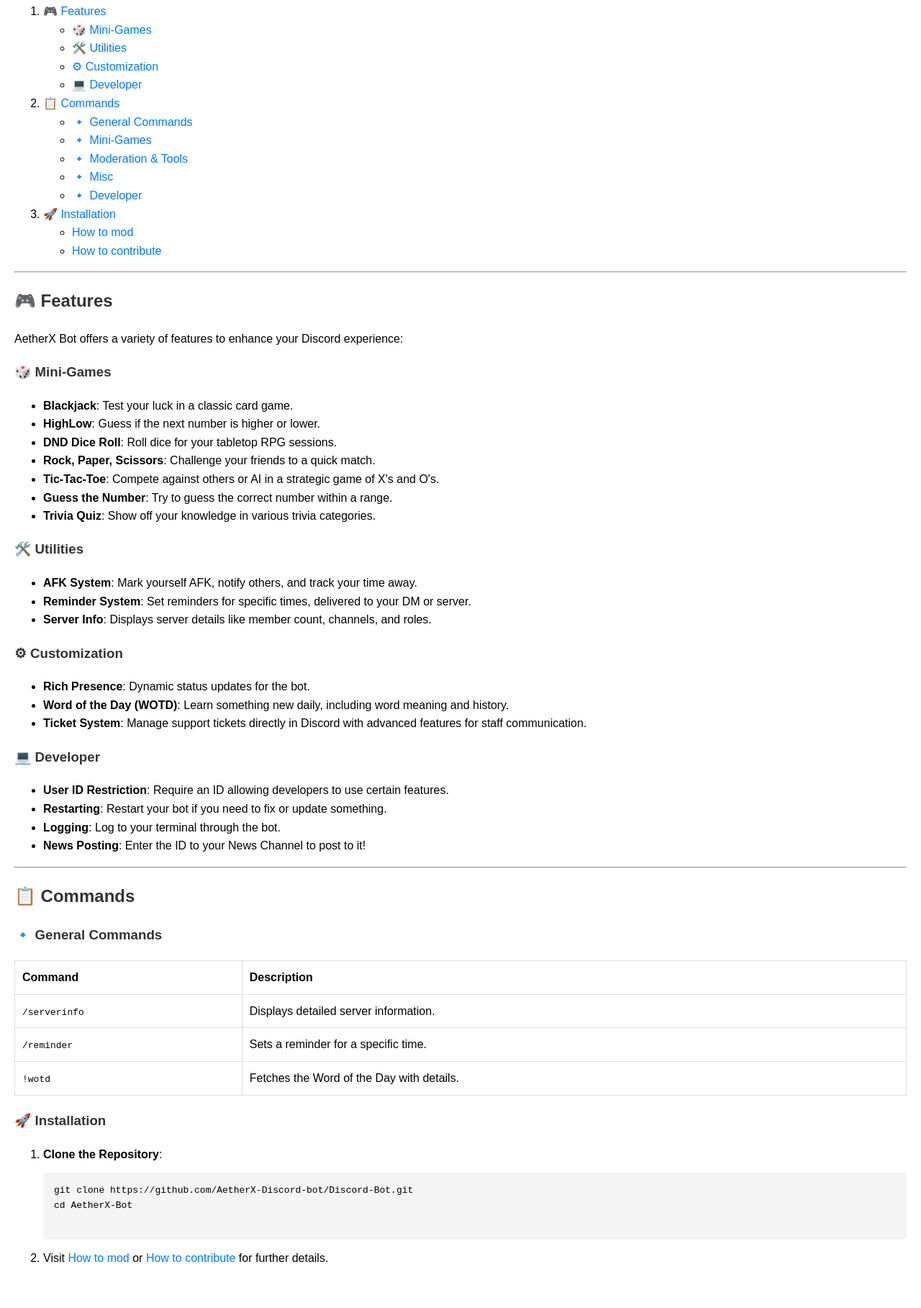
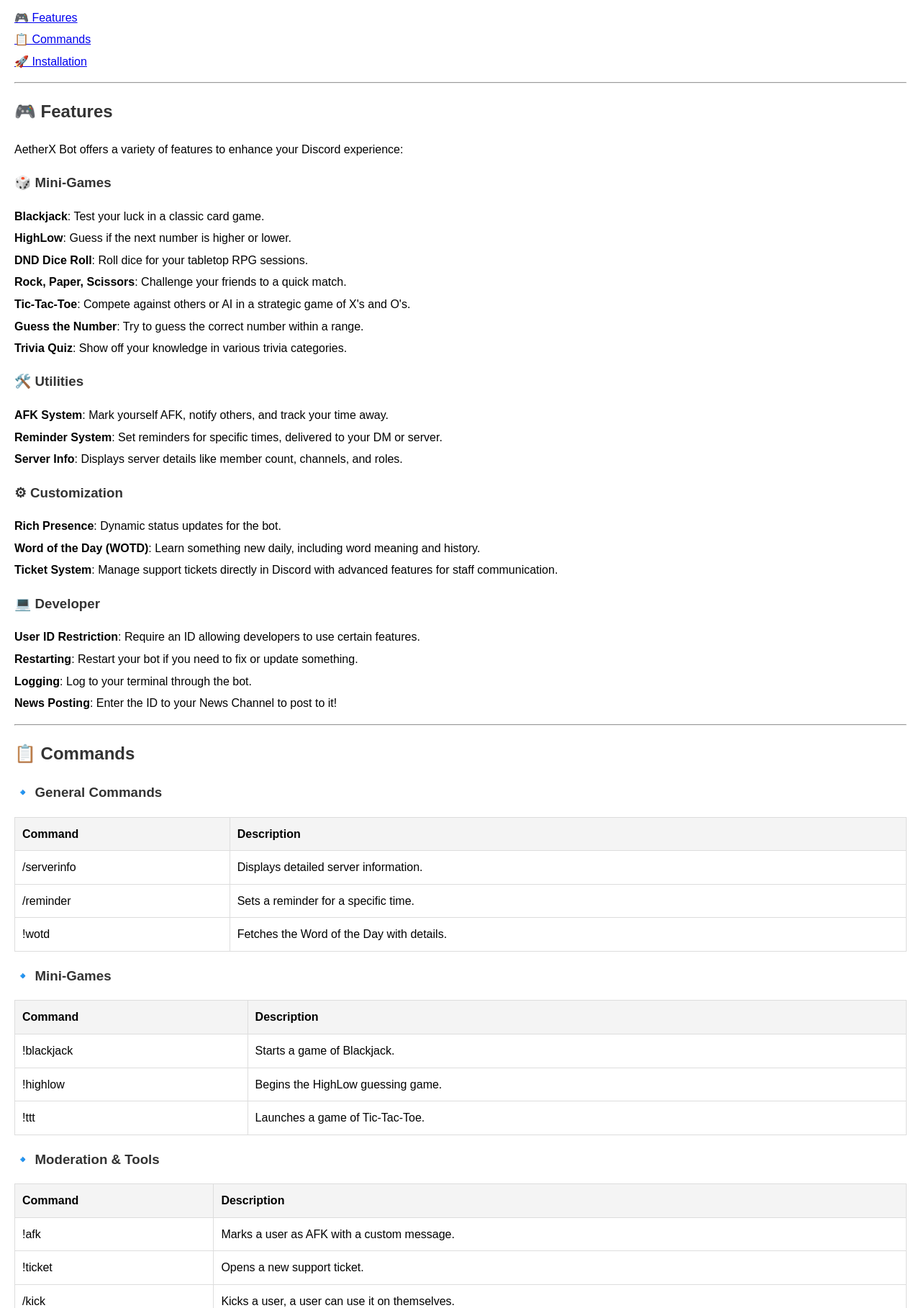
Before and after one commit to AetherX-Discord-bot/aether-x.org, a plain HTML site: page index.html in a window 1280 px wide. Shown: the part 983-2800 px from the top of the page at 72% size. Before the commit the page ends 2763 px from the top, so only its background shows below. Drawn offline with Linux system fonts and the light colour scheme.

Commit message:
Update index.html
Signed-off-by: lmutt090 <lucas-mutter@outlook.com>

```diff
--- a/index.html
+++ b/index.html
@@ -13,17 +13,23 @@
         h1, h2, h3 {
             color: #333;
         }
-        a {
-            color: #007bff;
-            text-decoration: none;
+        pre {
+            background: #f4f4f4;
+            padding: 15px;
+            border-radius: 5px;
+            overflow: auto;
         }
-        a:hover {
-            text-decoration: underline;
+        ul {
+            list-style-type: none;
+            padding: 0;
+        }
+        ul li {
+            margin: 5px 0;
         }
         table {
             width: 100%;
             border-collapse: collapse;
-            margin: 20px 0;
+            margin: 10px 0;
         }
         table, th, td {
             border: 1px solid #ddd;
@@ -32,15 +38,8 @@
             padding: 10px;
             text-align: left;
         }
-        pre {
-            background: #f4f4f4;
-            padding: 15px;
-            border-radius: 5px;
-        }
-        .image {
-            display: flex;
-            justify-content: center;
-            margin: 20px 0;
+        th {
+            background-color: #f4f4f4;
         }
     </style>
 </head>
@@ -49,51 +48,28 @@
     <p><em>A multipurpose Discord bot packed with mini-games, utilities, and fun!</em></p>
 
     <hr>
-
     <h2>Bot Code Information</h2>
-    <div class="image">
-        <img src="https://repobeats.axiom.co/api/embed/30ea3e4e18bb961e59d4b35e9aee27d17e5505d5.svg" alt="Repobeats analytics image">
-    </div>
+    <p>
+        <img src="https://repobeats.axiom.co/api/embed/30ea3e4e18bb961e59d4b35e9aee27d17e5505d5.svg" alt="Repobeats analytics">
+    </p>
     <h3>Lucas's Fork</h3>
-    <div class="image">
-        <img src="https://repobeats.axiom.co/api/embed/3dceb6b21d392620b80257f2da42bf06b915356a.svg" alt="Repobeats analytics image">
-    </div>
+    <p>
+        <img src="https://repobeats.axiom.co/api/embed/3dceb6b21d392620b80257f2da42bf06b915356a.svg" alt="Repobeats analytics">
+    </p>
 
     <hr>
-
     <h2>Table of Contents</h2>
-    <ol>
-        <li><a href="#features">🎮 Features</a>
-            <ul>
-                <li><a href="#mini-games">🎲 Mini-Games</a></li>
-                <li><a href="#utilities">🛠️ Utilities</a></li>
-                <li><a href="#customization">⚙ Customization</a></li>
-                <li><a href="#developer">💻 Developer</a></li>
-            </ul>
-        </li>
-        <li><a href="#commands">📋 Commands</a>
-            <ul>
-                <li><a href="#general-commands">🔹 General Commands</a></li>
-                <li><a href="#mini-games-1">🔹 Mini-Games</a></li>
-                <li><a href="#moderation-tools">🔹 Moderation & Tools</a></li>
-                <li><a href="#misc">🔹 Misc</a></li>
-                <li><a href="#developer-1">🔹 Developer</a></li>
-            </ul>
-        </li>
-        <li><a href="#installation">🚀 Installation</a>
-            <ul>
-                <li><a href="./modification.md/#-setup">How to mod</a></li>
-                <li><a href="./modification.md/#-contributing">How to contribute</a></li>
-            </ul>
-        </li>
-    </ol>
+    <ul>
+        <li><a href="#features">🎮 Features</a></li>
+        <li><a href="#commands">📋 Commands</a></li>
+        <li><a href="#installation">🚀 Installation</a></li>
+    </ul>
 
     <hr>
-
     <h2 id="features">🎮 Features</h2>
     <p>AetherX Bot offers a variety of features to enhance your Discord experience:</p>
 
-    <h3 id="mini-games">🎲 Mini-Games</h3>
+    <h3>🎲 Mini-Games</h3>
     <ul>
         <li><strong>Blackjack</strong>: Test your luck in a classic card game.</li>
         <li><strong>HighLow</strong>: Guess if the next number is higher or lower.</li>
@@ -104,21 +80,21 @@
         <li><strong>Trivia Quiz</strong>: Show off your knowledge in various trivia categories.</li>
     </ul>
 
-    <h3 id="utilities">🛠️ Utilities</h3>
+    <h3>🛠️ Utilities</h3>
     <ul>
         <li><strong>AFK System</strong>: Mark yourself AFK, notify others, and track your time away.</li>
         <li><strong>Reminder System</strong>: Set reminders for specific times, delivered to your DM or server.</li>
         <li><strong>Server Info</strong>: Displays server details like member count, channels, and roles.</li>
     </ul>
 
-    <h3 id="customization">⚙ Customization</h3>
+    <h3>⚙ Customization</h3>
     <ul>
         <li><strong>Rich Presence</strong>: Dynamic status updates for the bot.</li>
         <li><strong>Word of the Day (WOTD)</strong>: Learn something new daily, including word meaning and history.</li>
         <li><strong>Ticket System</strong>: Manage support tickets directly in Discord with advanced features for staff communication.</li>
     </ul>
 
-    <h3 id="developer">💻 Developer</h3>
+    <h3>💻 Developer</h3>
     <ul>
         <li><strong>User ID Restriction</strong>: Require an ID allowing developers to use certain features.</li>
         <li><strong>Restarting</strong>: Restart your bot if you need to fix or update something.</li>
@@ -127,40 +103,58 @@
     </ul>
 
     <hr>
+    <h2 id="commands">📋 Commands</h2>
 
-    <h2 id="commands">📋 Commands</h2>
-    <h3 id="general-commands">🔹 General Commands</h3>
+    <h3>🔹 General Commands</h3>
     <table>
-        <thead>
-            <tr>
-                <th>Command</th>
-                <th>Description</th>
-            </tr>
-        </thead>
-        <tbody>
-            <tr>
-                <td><code>/serverinfo</code></td>
-                <td>Displays detailed server information.</td>
-            </tr>
-            <tr>
-                <td><code>/reminder</code></td>
-                <td>Sets a reminder for a specific time.</td>
-            </tr>
-            <tr>
-                <td><code>!wotd</code></td>
-                <td>Fetches the Word of the Day with details.</td>
-            </tr>
-        </tbody>
+        <tr><th>Command</th><th>Description</th></tr>
+        <tr><td>/serverinfo</td><td>Displays detailed server information.</td></tr>
+        <tr><td>/reminder</td><td>Sets a reminder for a specific time.</td></tr>
+        <tr><td>!wotd</td><td>Fetches the Word of the Day with details.</td></tr>
     </table>
 
-    <h3 id="installation">🚀 Installation</h3>
-    <ol>
-        <li><strong>Clone the Repository</strong>:
-            <pre><code>git clone https://github.com/AetherX-Discord-bot/Discord-Bot.git
+    <h3>🔹 Mini-Games</h3>
+    <table>
+        <tr><th>Command</th><th>Description</th></tr>
+        <tr><td>!blackjack</td><td>Starts a game of Blackjack.</td></tr>
+        <tr><td>!highlow</td><td>Begins the HighLow guessing game.</td></tr>
+        <tr><td>!ttt</td><td>Launches a game of Tic-Tac-Toe.</td></tr>
+    </table>
+
+    <h3>🔹 Moderation & Tools</h3>
+    <table>
+        <tr><th>Command</th><th>Description</th></tr>
+        <tr><td>!afk</td><td>Marks a user as AFK with a custom message.</td></tr>
+        <tr><td>!ticket</td><td>Opens a new support ticket.</td></tr>
+        <tr><td>/kick</td><td>Kicks a user, a user can use it on themselves.</td></tr>
+        <tr><td>/ban</td><td>Bans a user.</td></tr>
+    </table>
+
+    <h3>🔹 Misc</h3>
+    <table>
+        <tr><th>Command</th><th>Description</th></tr>
+        <tr><td>/say</td><td>Say a quote as the bot.</td></tr>
+    </table>
+
+    <h3>🔹 Developer</h3>
+    <table>
+        <tr><th>Command</th><th>Description</th></tr>
+        <tr><td>!restart</td><td>Restarts the bot.</td></tr>
+        <tr><td>!log</td><td>Logs something to the terminal for the bot.</td></tr>
+        <tr><td>!news</td><td>Posts news to a channel.</td></tr>
+    </table>
+
+    <hr>
+    <h2 id="installation">🚀 Installation</h2>
+    <p>Follow these steps to run AetherX Bot on your server:</p>
+    <pre>
+git clone https://github.com/AetherX-Discord-bot/Discord-Bot.git
 cd AetherX-Bot
-            </code></pre>
-        </li>
-        <li>Visit <a href="https://github.com/AetherX-Discord-bot/Discord-Bot/modification.md/#-setup">How to mod</a> or <a href="https://github.com/AetherX-Discord-bot/Discord-Bot/modification.md/#-contributing">How to contribute</a> for further details.</li>
-    </ol>
+    </pre>
+    <h3>Modifying</h3>
+    <p>Go to <a href="https://github.com/AetherX-Discord-bot/Discord-Bot/modification.md/#-setup">How to mod</a>.</p>
+
+    <h3>Contributing</h3>
+    <p>Go to <a href="https://github.com/AetherX-Discord-bot/Discord-Bot/modification.md/#-contributing">How to contribute</a>.</p>
 </body>
 </html>
```
